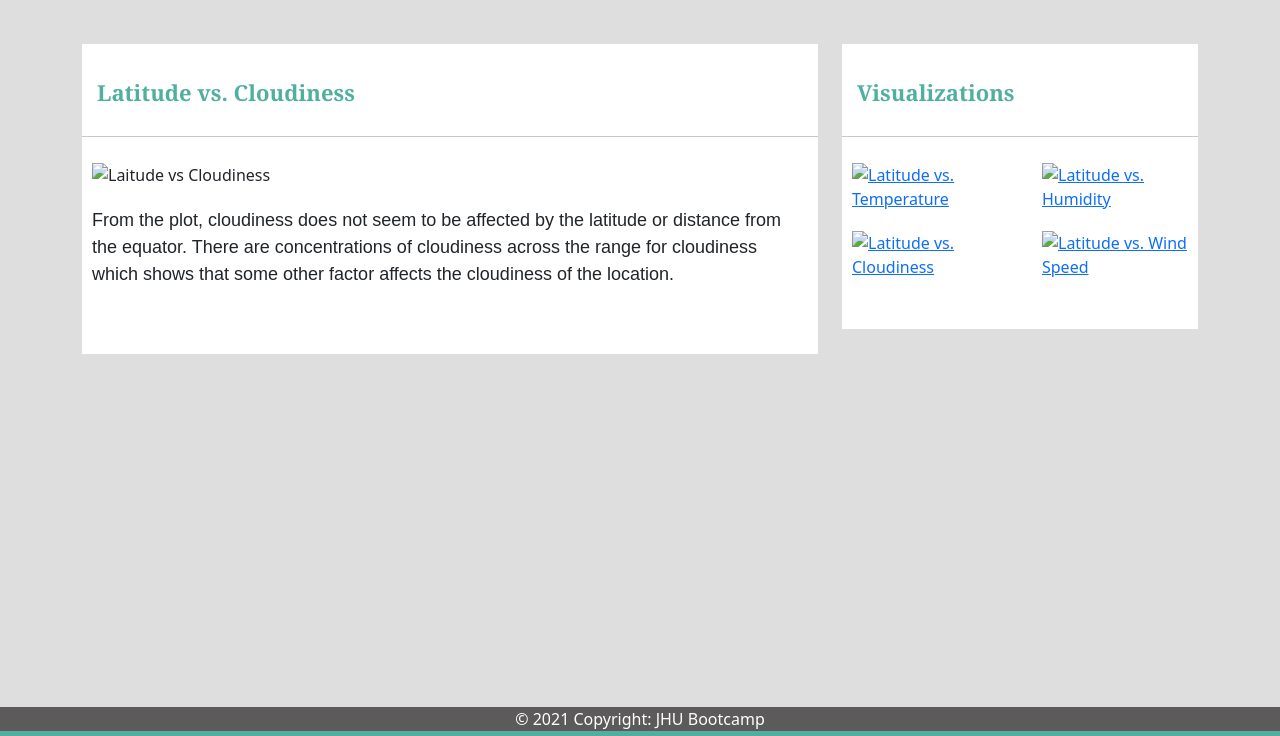
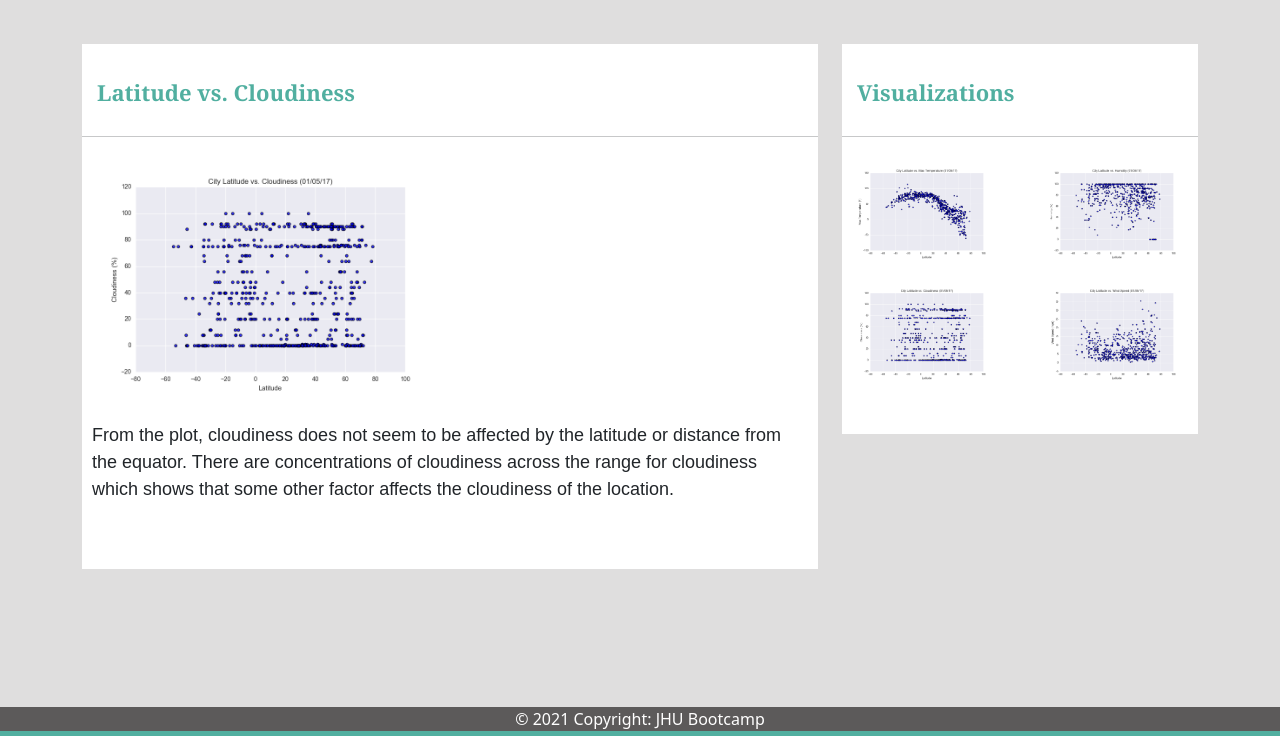
Before and after one commit to mtamrakar656/Web-Design-Challenge, a plain HTML site: page visualizations/Cloudiness.html in a window 1280 px wide. Shown: the part 64-800 px from the top of the page. Drawn offline with nearby package versions, Linux system fonts and the light colour scheme.

Commit message:
Corrected the image path

```diff
--- a/visualizations/Cloudiness.html
+++ b/visualizations/Cloudiness.html
@@ -67,7 +67,7 @@
                         <h2>Latitude vs. Cloudiness</h2>
                         <hr class="my-3">
                         <div class="thumbnail">
-                            <img src="./Resources/assets/images/Fig3.png" class="img-thumbnail float-left" width=50% alt="Laitude vs Cloudiness">
+                            <img src="../Resources/assets/images/Fig3.png" class="img-thumbnail float-left" width=50% alt="Laitude vs Cloudiness">
                         </div>
                         <p>From the plot, cloudiness does not seem to be affected by the latitude or distance from the equator. There are concentrations of cloudiness across the range for cloudiness which shows that some other factor affects the cloudiness of the location. </p>
                     </div>
@@ -81,22 +81,22 @@
                         <div class="row">
                             <div class="col-3 col-md-6">
                                 <a href="MaxTemperature.html">
-                                    <img src="./Resources/assets/images/Fig1.png" class="float-left img-thumbnail" width=100% alt="Latitude vs. Temperature">
+                                    <img src="../Resources/assets/images/Fig1.png" class="float-left img-thumbnail" width=100% alt="Latitude vs. Temperature">
                                 </a>
                             </div>
                             <div class="col-3 col-md-6">
                                 <a href="Humidity.html">
-                                    <img src="./Resources/assets/images/Fig2.png" class="float-left img-thumbnail" width=100% alt="Latitude vs. Humidity">
+                                    <img src="../Resources/assets/images/Fig2.png" class="float-left img-thumbnail" width=100% alt="Latitude vs. Humidity">
                                 </a>
                             </div>
                             <div class="col-3 col-md-6">
                                 <a href="Cloudiness.html">
-                                    <img src="./Resources/assets/images/Fig3.png" class="float-left img-thumbnail" width=100% alt="Latitude vs. Cloudiness">
+                                    <img src="../Resources/assets/images/Fig3.png" class="float-left img-thumbnail" width=100% alt="Latitude vs. Cloudiness">
                                 </a>
                             </div>
                             <div class="col-3 col-md-6">
                                 <a href="WindSpeed.html">
-                                    <img src="./Resources/assets/images/Fig4.png" class="loat-left img-thumbnail" width=100% alt="Latitude vs. Wind Speed">
+                                    <img src="../Resources/assets/images/Fig4.png" class="loat-left img-thumbnail" width=100% alt="Latitude vs. Wind Speed">
                                 </a>
                             </div>
                         </div>
```
